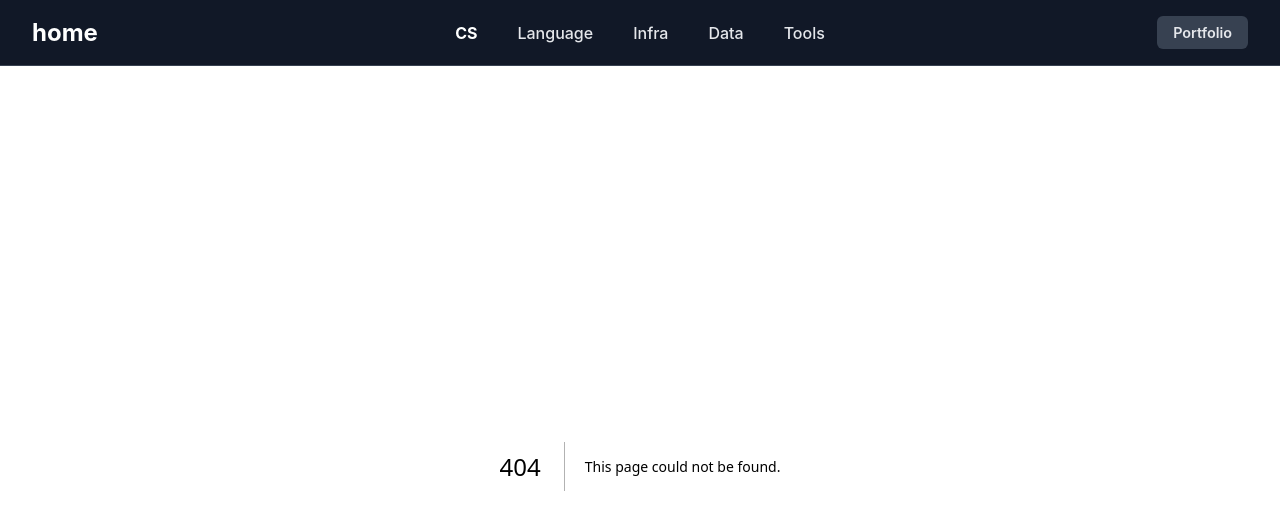
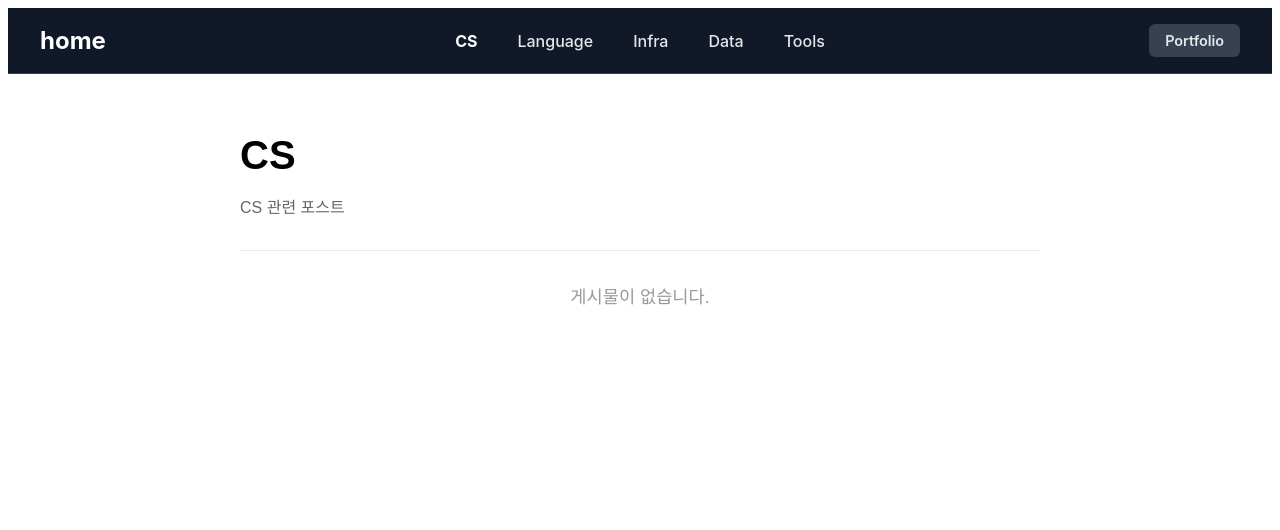
Before and after one commit to Junsesoon/junsesoon.github.io, a Next.js app: page /cs in a window 1280 px wide. Before the commit this address had no page. Shown: the top 530 px of the page. Built offline with nearby package versions, Linux system fonts and the light colour scheme.

Commit message:
Refactor: Modified page rendering route logic

```diff
--- a/public/posts/knowledge/deep-dive-python.md
+++ b/public/posts/knowledge/deep-dive-python.md
@@ -5,7 +5,7 @@ project:
 category1:
   - knowledge
 category2:
-  - Programming Language
+  - language
 category3:
   - python
 category4:
--- a/src/app/infra/page.tsx
+++ b/src/app/[category]/page.tsx
@@ -16,7 +16,7 @@ interface PostWithFrontmatter extends Post {
   category2?: string | string[];
 }
 
-const getInfraPosts = (): Post[] => {
+const getCategoryPosts = (category: string): Post[] => {
   const postsBaseDirectory = path.join(process.cwd(), 'public', 'posts');
 
   // Helper function to recursively get all markdown files and their slugs
@@ -67,17 +67,13 @@ const getInfraPosts = (): Post[] => {
     })
     .filter((post) => post.date);
 
-  // category1이 'knowledge'이고 category2가 'infra'인 포스트만 필터링
+  // 해당 category2와 매칭되는 포스트만 필터링
   posts = posts.filter((post) => {
-    const hasCategory1Knowledge = Array.isArray(post.category1)
-      ? post.category1.includes('knowledge')
-      : post.category1 === 'knowledge';
+    const hasCategory2Match = Array.isArray(post.category2)
+      ? post.category2.includes(category)
+      : post.category2 === category;
 
-    const hasCategory2Infra = Array.isArray(post.category2)
-      ? post.category2.includes('infra')
-      : post.category2 === 'infra';
-
-    return hasCategory1Knowledge && hasCategory2Infra;
+    return hasCategory2Match;
   });
 
   // 최신 날짜 순으로 정렬
@@ -86,8 +82,15 @@ const getInfraPosts = (): Post[] => {
   return sortedPosts.map(({ category1, category2, ...rest }) => rest);
 };
 
-export default function InfraPage() {
-  const posts = getInfraPosts();
+export default async function CategoryPage({ params }: { params: Promise<{ category: string }> }) {
+  const { category } = await params;
+  const posts = getCategoryPosts(category);
+
+  // 카테고리명을 포맷팅합니다 (예: 'cs' -> 'CS', 'trouble-shotting' -> 'Trouble Shotting')
+  const formattedCategoryName = category
+    .split('-')
+    .map((word) => word.toUpperCase())
+    .join(' ');
 
   return (
     <main style={{ padding: '2rem', maxWidth: '800px', margin: '0 auto', fontFamily: 'sans-serif' }}>
@@ -98,14 +101,14 @@ export default function InfraPage() {
           marginBottom: '2rem',
         }}
       >
-        <h1 style={{ fontSize: '2.5rem', marginBottom: '0.5rem' }}>Infra</h1>
-        <p style={{ color: '#666', fontSize: '1rem' }}>Infrastructure & DevOps 관련 포스트</p>
+        <h1 style={{ fontSize: '2.5rem', marginBottom: '0.5rem' }}>{formattedCategoryName}</h1>
+        <p style={{ color: '#666', fontSize: '1rem' }}>{formattedCategoryName} 관련 포스트</p>
       </header>
 
       {posts.length === 0 ? (
         <section>
           <p style={{ color: '#999', fontSize: '1.1rem', textAlign: 'center' }}>
-            아직 작성된 포스트가 없습니다.
+            게시물이 없습니다.
           </p>
         </section>
       ) : (
```
Also changed, not shown: src/app/knowledge/[id]/page.tsx (deleted, +0 -7 lines), src/app/knowledge/page.tsx (deleted, +0 -7 lines), src/app/page.tsx (+4 -3 lines).
